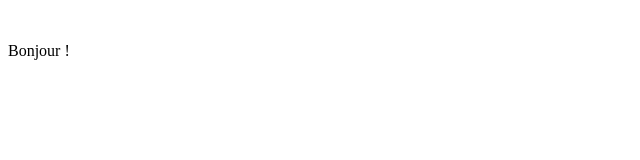
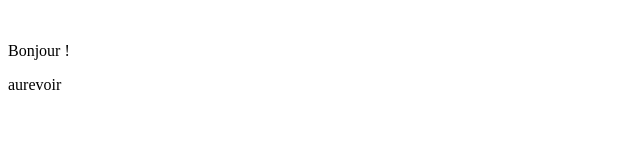
Before and after one commit to MariePetit572/Shifumi-Disney-jquery, a plain HTML site: page index.html in a window 1280 px wide. Shown: the full height of the page, 0-640 px from the left. Drawn offline with nearby package versions, Linux system fonts and the light colour scheme.

Commit message:
Update index.html

```diff
--- a/index.html
+++ b/index.html
@@ -15,5 +15,6 @@
 <script src="https://code.jquery.com/jquery-3.6.0.min.js" integrity="sha256-/xUj+3OJU5yExlq6GSYGSHk7tPXikynS7ogEvDej/m4=" crossorigin="anonymous"></script>
 <script src="assets/js/script.js"></script>
     <p>Bonjour !</p>
+    <p>aurevoir</p>
 </body>
 </html>
```
